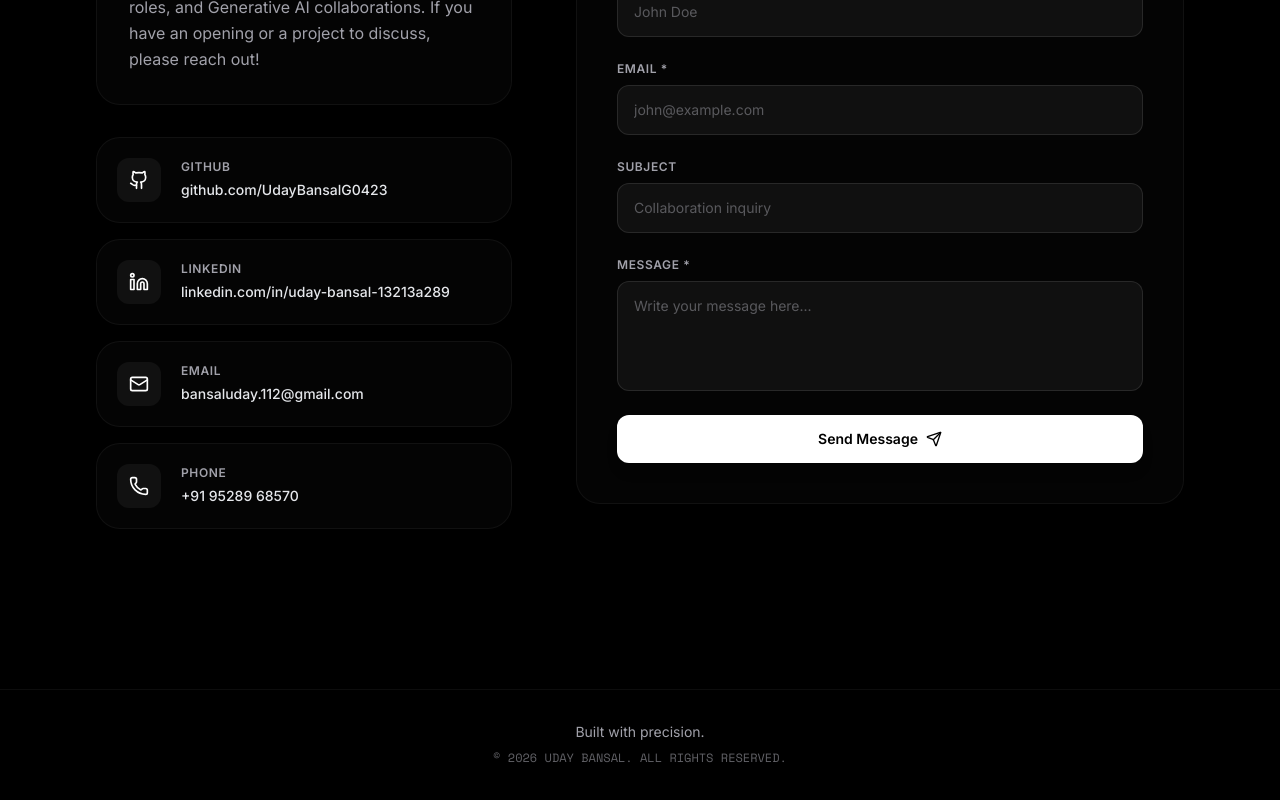
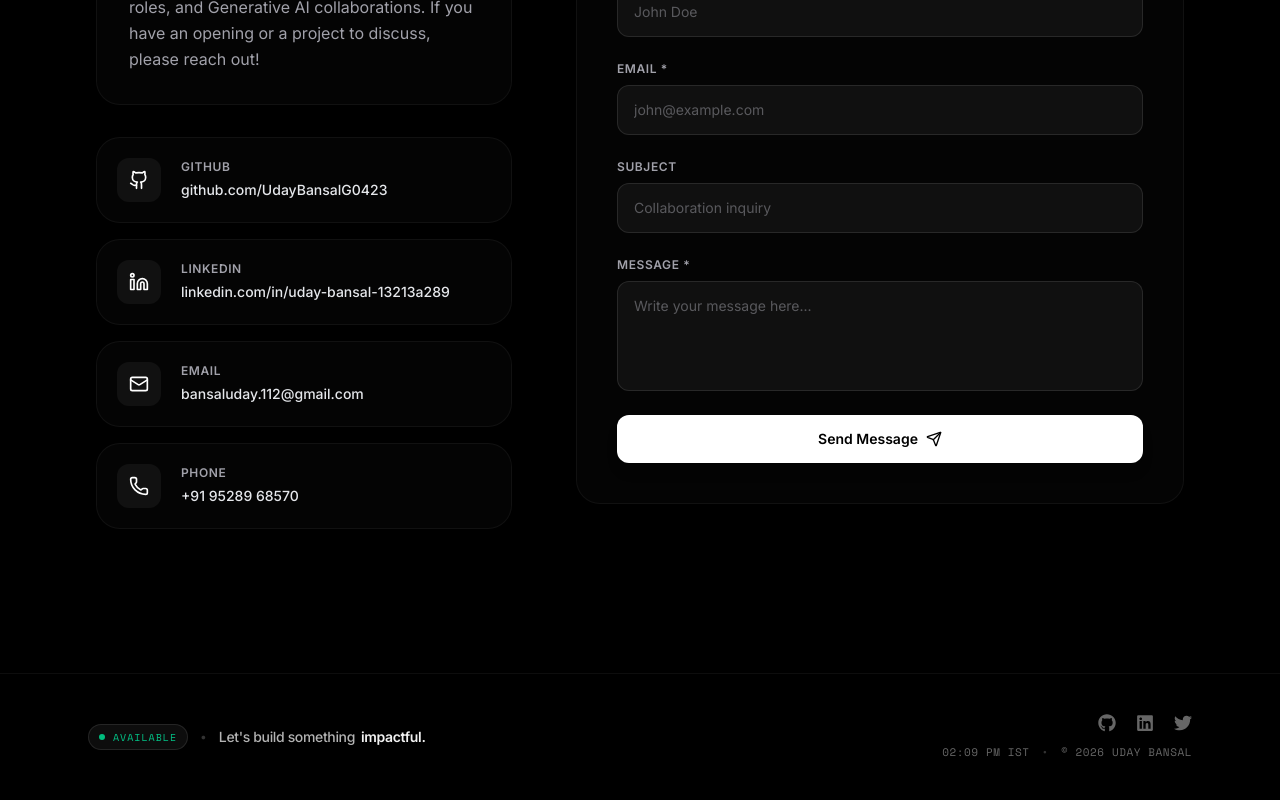
Before and after one commit to UdayBansalG0423/My-Portfolio, a Next.js app: page / in a window 1280 px wide. Shown: the part 4939-5739 px from the top of the page. Built offline with nearby package versions, Linux system fonts and the light colour scheme.

Commit message:
feat: redesign footer with minimalist sleek layout and word-flip animation

```diff
--- a/src/app/layout.tsx
+++ b/src/app/layout.tsx
@@ -2,6 +2,7 @@ import type { Metadata } from "next";
 import { Inter, Space_Mono } from "next/font/google";
 import "./globals.css";
 import Navbar from "@/components/Navbar";
+import Footer from "@/components/Footer";
 import GlobalEffects from "@/components/GlobalEffects";
 import PageWrapper from "@/components/PageWrapper";
 
@@ -61,17 +62,7 @@ export default function RootLayout({
           <PageWrapper>{children}</PageWrapper>
         </main>
 
-        {/* Minimal Footer */}
-        <footer className="w-full border-t border-white/5 bg-black/40 backdrop-blur-md py-8 text-center mt-20 relative z-10">
-          <div className="mx-auto max-w-7xl px-4 sm:px-6 lg:px-8 flex flex-col items-center justify-center gap-2">
-            <span className="font-sans text-sm text-muted">
-              Built with precision.
-            </span>
-            <span className="font-mono text-xs text-muted/60">
-              © {new Date().getFullYear()} UDAY BANSAL. ALL RIGHTS RESERVED.
-            </span>
-          </div>
-        </footer>
+        <Footer />
       </body>
     </html>
   );
--- /dev/null
+++ b/src/components/Footer.tsx
@@ -0,0 +1,114 @@
+"use client";
+
+import { FaGithub, FaLinkedin, FaTwitter } from "react-icons/fa";
+import { useEffect, useState } from "react";
+import { motion, AnimatePresence } from "framer-motion";
+
+const SOCIAL_LINKS = [
+  { name: "GitHub", href: "https://github.com/UdayBansalG0423", icon: FaGithub },
+  { name: "LinkedIn", href: "https://linkedin.com/in/uday-bansal", icon: FaLinkedin },
+  { name: "Twitter", href: "https://twitter.com/", icon: FaTwitter },
+];
+
+const WORDS = ["amazing", "creative", "impactful", "intelligent"];
+
+export default function Footer() {
+  const [time, setTime] = useState<string>("");
+  const [wordIndex, setWordIndex] = useState(0);
+
+  useEffect(() => {
+    // Word cycler
+    const wordInterval = setInterval(() => {
+      setWordIndex((prev) => (prev + 1) % WORDS.length);
+    }, 2500);
+
+    // Time updater
+    const updateTime = () => {
+      const now = new Date();
+      setTime(
+        now.toLocaleTimeString("en-US", {
+          timeZone: "Asia/Kolkata",
+          hour: "2-digit",
+          minute: "2-digit",
+          hour12: true,
+        }) + " IST"
+      );
+    };
+    updateTime();
+    const timeInterval = setInterval(updateTime, 1000);
+
+    return () => {
+      clearInterval(wordInterval);
+      clearInterval(timeInterval);
+    };
+  }, []);
+
+  return (
+    <footer className="w-full bg-black border-t border-white/5 py-10 mt-16 relative z-10">
+      <div className="mx-auto max-w-6xl px-6 flex flex-col md:flex-row justify-between items-center gap-8">
+
+        {/* Left: Creative Status & Animated Text */}
+        <div className="flex flex-col items-center md:items-start gap-1">
+          <div className="flex items-center gap-3">
+
+            {/* Hoverable Status Pill */}
+            <div className="group relative flex items-center gap-2 bg-white/5 border border-white/10 px-2.5 py-1 rounded-full overflow-hidden transition-colors hover:bg-white/10 hover:border-white/20 cursor-default">
+              <div className="absolute inset-0 bg-gradient-to-r from-emerald-500/20 to-transparent translate-x-[-100%] group-hover:translate-x-[100%] transition-transform duration-1000" />
+              <span className="relative flex h-1.5 w-1.5">
+                <span className="animate-ping absolute inline-flex h-full w-full rounded-full bg-emerald-400 opacity-75"></span>
+                <span className="relative inline-flex rounded-full h-1.5 w-1.5 bg-emerald-500"></span>
+              </span>
+              <span className="text-[10px] font-mono text-emerald-400/90 uppercase tracking-widest mt-[1px]">Available</span>
+            </div>
+
+            <span className="text-white/20 text-xs hidden sm:block">•</span>
+
+            {/* Animated Word Cycler */}
+            <div className="text-sm font-medium text-white/70 tracking-tight flex items-center gap-1.5 h-6">
+              Let&apos;s build something
+              <div className="relative inline-flex justify-start items-center w-20 h-full overflow-hidden">
+                <AnimatePresence mode="popLayout">
+                  <motion.span
+                    key={WORDS[wordIndex]}
+                    initial={{ y: 20, opacity: 0 }}
+                    animate={{ y: 0, opacity: 1 }}
+                    exit={{ y: -20, opacity: 0 }}
+                    transition={{ duration: 0.4, ease: "easeInOut" }}
+                    className="absolute font-semibold text-white/95"
+                  >
+                    {WORDS[wordIndex]}.
+                  </motion.span>
+                </AnimatePresence>
+              </div>
+            </div>
+
+          </div>
+        </div>
+
+        {/* Right: Socials & Time/Copyright */}
+        <div className="flex flex-col items-center md:items-end gap-3">
+          <div className="flex items-center gap-5">
+            {SOCIAL_LINKS.map(link => (
+              <a
+                key={link.name}
+                href={link.href}
+                target="_blank"
+                rel="noopener noreferrer"
+                className="text-white/40 hover:text-white transition-all hover:-translate-y-0.5"
+                aria-label={link.name}
+              >
+                <link.icon className="w-[18px] h-[18px]" />
+              </a>
+            ))}
+          </div>
+          <div className="flex items-center gap-3 text-[11px] font-mono text-white/40 uppercase tracking-wider">
+            <span>{time || "Loading..."}</span>
+            <span className="text-white/20">•</span>
+            <span>© {new Date().getFullYear()} UDAY BANSAL</span>
+          </div>
+        </div>
+
+      </div>
+    </footer>
+  );
+}
```
